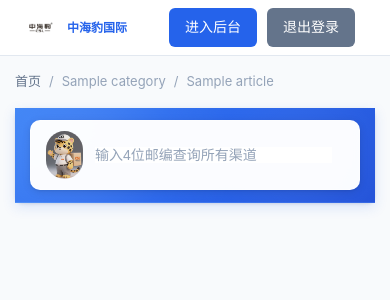
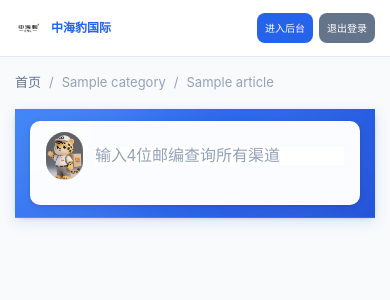
Before and after one commit to 422985573/bjb, a Flask app: page /article/000 in a window 390 px wide. Shown: the top 300 px of the page. Run offline with Flask 3, Linux system fonts and the light colour scheme; the visitor is signed in with stand-in values (Sample User, id 1); tables that the repository leaves empty hold one stand-in row (values such as "Sample post").

Commit message:
feat: improve mobile article and editor interactions

```diff
--- a/static/css/style.css
+++ b/static/css/style.css
@@ -3,6 +3,13 @@
     margin: 0;
     padding: 0;
     box-sizing: border-box;
+}
+
+html {
+    width: 100%;
+    max-width: 100%;
+    overflow-x: hidden;
+    overflow-x: clip;
 }
 
 :root {
@@ -28,6 +35,10 @@
     color: var(--text-dark);
     line-height: 1.6;
     font-size: 14px;
+    width: 100%;
+    max-width: 100%;
+    overflow-x: hidden;
+    overflow-x: clip;
 }
 
 a {
@@ -44,9 +55,10 @@
     background: var(--bg-white);
     border-bottom: 1px solid var(--border);
     padding: 0 20px;
+    padding-top: env(safe-area-inset-top);
     padding-left: max(20px, env(safe-area-inset-left));
     padding-right: max(20px, env(safe-area-inset-right));
-    height: 60px;
+    min-height: calc(60px + env(safe-area-inset-top));
     position: sticky;
     top: 0;
     z-index: 100;
@@ -55,11 +67,12 @@
 .nav-container {
     max-width: var(--container-max);
     margin: 0 auto;
-    height: 100%;
+    min-height: 60px;
     display: flex;
     align-items: center;
     justify-content: space-between;
     padding: 0 20px 0 10px;
+    min-width: 0;
 }
 
 .nav-brand {
@@ -67,6 +80,7 @@
     align-items: center;
     gap: 10px;
     color: var(--text-dark);
+    min-width: 0;
 }
 
 .nav-logo {
@@ -86,6 +100,7 @@
     font-size: 16px;
     font-weight: 600;
     color: var(--primary);
+    min-width: 0;
 }
 
 .nav-admin-btn {
@@ -109,6 +124,8 @@
     display: flex;
     align-items: center;
     gap: 10px;
+    flex-shrink: 0;
+    min-width: 0;
 }
 
 /* 已登录时显示的进入后台按钮 */
@@ -365,6 +394,7 @@
 .search-box {
     display: flex;
     align-items: center;
+    flex-wrap: wrap;
     gap: 12px;
     background: rgba(255, 255, 255, 0.98);
     padding: 10px 11px;
@@ -404,10 +434,10 @@
 }
 
 .search-box input {
-    flex: 1;
+    flex: 1 1 160px;
     border: none;
     outline: none;
-    font-size: 15px;
+    font-size: 16px;
     min-width: 0;
 }
 
@@ -447,9 +477,14 @@
 }
 
 .search-result {
-    font-size: 13px;
+    flex: 1 0 100%;
+    padding-left: 60px;
+    margin-top: 2px;
+    font-size: 14px;
     font-weight: 500;
-    white-space: nowrap;
+    line-height: 1.5;
+    white-space: normal;
+    overflow-wrap: anywhere;
 }
 
 .search-result.success {
@@ -1033,16 +1068,45 @@
 @media (max-width: 768px) {
     .main-nav {
         padding: 0 15px;
-        height: 56px;
+        padding-top: env(safe-area-inset-top);
+        min-height: calc(56px + env(safe-area-inset-top));
     }
 
     .nav-logo {
-        height: 32px;
-        width: 32px;
+        height: 30px;
+        width: 30px;
     }
 
     .nav-title {
-        font-size: 14px;
+        font-size: 13px;
+        overflow: hidden;
+        text-overflow: ellipsis;
+        white-space: nowrap;
+    }
+
+    .nav-container {
+        padding: 0;
+        gap: 10px;
+        min-height: 56px;
+    }
+
+    .nav-brand {
+        flex: 1 1 auto;
+    }
+
+    .nav-actions {
+        gap: 6px;
+    }
+
+    .nav-admin-btn {
+        display: inline-flex;
+        align-items: center;
+        justify-content: center;
+        min-height: 32px;
+        padding: 0 10px;
+        font-size: 11px;
+        border-radius: 9px;
+        white-space: nowrap;
     }
 
     .main-wrapper {
@@ -1135,8 +1199,44 @@
 }
 
 @media (max-width: 480px) {
+    .main-nav {
+        min-height: calc(56px + env(safe-area-inset-top));
+    }
+
+    .nav-container {
+        padding: 0;
+        align-items: center;
+        flex-wrap: nowrap;
+        gap: 8px;
+    }
+
+    .nav-actions {
+        justify-content: flex-end;
+        gap: 6px;
+        flex: 0 0 auto;
+        width: auto;
+    }
+
     .nav-title {
         font-size: 12px;
+    }
+
+    .nav-logo {
+        height: 28px;
+        width: 28px;
+    }
+
+    .nav-brand {
+        gap: 8px;
+        flex: 1 1 auto;
+        min-width: 0;
+    }
+
+    .nav-admin-btn {
+        min-height: 30px;
+        padding: 0 8px;
+        font-size: 10px;
+        border-radius: 8px;
     }
 
     .article-card-meta {
@@ -1158,7 +1258,7 @@
     }
 
     .search-box input {
-        font-size: 14px;
+        font-size: 16px;
     }
 }
 
--- a/static/js/article.js
+++ b/static/js/article.js
@@ -167,6 +167,10 @@
     document.documentElement.style.setProperty('--nav-height', navHeight + 'px');
 }
 
+function shouldUseClonedStickyHeaders() {
+    return true;
+}
+
 function initArticlePage() {
     syncNavHeightVar();
     highlightChannelNames();
@@ -365,6 +369,9 @@
             if (typeof window.globalSearchPostcode === 'function') {
                 window.globalSearchPostcode();
             }
+            if (window.matchMedia('(max-width: 768px)').matches) {
+                panel.removeAttribute('open');
+            }
             syncNavSearchCode();
         });
     }
@@ -399,20 +406,13 @@
             btn.classList.add('active');
             const titleTarget = module.querySelector('.channel-title') || module;
             const tableEl = module.querySelector('.channel-table');
-            const getFirstVisibleDataRow = function() {
-                const rows = Array.from(module.querySelectorAll('.channel-table tbody tr'));
-                return rows.find(function(row) {
-                    if (row.classList.contains('hidden-by-search')) return false;
-                    return row.offsetParent !== null;
-                }) || null;
-            };
             const getTargetTop = function() {
-                // 优先锚定“真实数据起点”（首行），避免只定位到吸顶标题而看不到数据
-                const anchorEl = getFirstVisibleDataRow() || tableEl || titleTarget || module;
+                // 目录跳转优先对齐到表头，确保移动端能同时看到渠道标题和价格表标题行
+                const tableHeadEl = tableEl && tableEl.tHead ? tableEl.tHead : null;
+                const anchorEl = tableHeadEl || tableEl || titleTarget || module;
                 const anchorAbsoluteTop = anchorEl.getBoundingClientRect().top + window.pageYOffset;
                 const navHeight = getCurrentNavHeight();
                 const titleHeight = titleTarget ? titleTarget.offsetHeight : 0;
-                // 注意：目录跳转期间 sticky 克隆表头被抑制，这里不再扣表头高度，避免上滑过冲
                 const visualOffset = navHeight + titleHeight + SCROLL_NUDGE_PX;
                 return Math.max(0, anchorAbsoluteTop - visualOffset);
             };
@@ -623,10 +623,27 @@
     const closeBtn = document.getElementById('imageLightboxClose');
     if (!lightbox || !lightboxImg || !lightboxWrap) return;
 
+    const MIN_SCALE = 1;
+    const MAX_SCALE = 5;
     let scale = 1, translateX = 0, translateY = 0;
-    let lastDist = 0, lastCenterX = 0, lastCenterY = 0;
+    let lastDist = 0;
     let startSingleX = 0, startSingleY = 0, startTx = 0, startTy = 0;
     let rafId = null;
+
+    function clamp(value, min, max) {
+        return Math.min(max, Math.max(min, value));
+    }
+
+    function clampTranslation(nextScale, nextTranslateX, nextTranslateY) {
+        const contentWidth = lightboxWrap.offsetWidth * nextScale;
+        const contentHeight = lightboxWrap.offsetHeight * nextScale;
+        const maxOffsetX = Math.max(0, (contentWidth - window.innerWidth) / 2);
+        const maxOffsetY = Math.max(0, (contentHeight - window.innerHeight) / 2);
+        return {
+            x: clamp(nextTranslateX, -maxOffsetX, maxOffsetX),
+            y: clamp(nextTranslateY, -maxOffsetY, maxOffsetY)
+        };
+    }
 
     function applyTransform() {
         if (rafId !== null) return;
@@ -637,13 +654,13 @@
     }
 
     function resetTransform() {
-        scale = 1;
+        scale = MIN_SCALE;
         translateX = 0;
         translateY = 0;
         lastDist = 0;
         if (rafId !== null) cancelAnimationFrame(rafId);
         rafId = null;
-        lightboxWrap.style.transform = 'translate(0,0) scale(1)';
+        lightboxWrap.style.transform = 'translate(0,0) scale(' + MIN_SCALE + ')';
     }
 
     function openLightbox(src, alt) {
@@ -677,8 +694,6 @@
         if (e.touches.length === 2) {
             const d = Math.hypot(e.touches[1].clientX - e.touches[0].clientX, e.touches[1].clientY - e.touches[0].clientY);
             lastDist = d;
-            lastCenterX = (e.touches[0].clientX + e.touches[1].clientX) / 2;
-            lastCenterY = (e.touches[0].clientY + e.touches[1].clientY) / 2;
         } else if (e.touches.length === 1) {
             startSingleX = e.touches[0].clientX;
             startSingleY = e.touches[0].clientY;
@@ -696,18 +711,28 @@
             const cy = (e.touches[0].clientY + e.touches[1].clientY) / 2;
             const scaleFactor = d / lastDist;
             lastDist = d;
-            const newScale = Math.max(0.5, Math.min(5, scale * scaleFactor));
-            /* 以双指中心为缩放原点：保持双指中心对应的图片点不变 */
-            translateX = cx - (cx - translateX) * (newScale / scale);
-            translateY = cy - (cy - translateY) * (newScale / scale);
+            const currentRect = lightboxWrap.getBoundingClientRect();
+            const currentScale = scale || MIN_SCALE;
+            const pointXInImage = (cx - currentRect.left) / currentScale;
+            const pointYInImage = (cy - currentRect.top) / currentScale;
+            const baseLeft = currentRect.left - translateX;
+            const baseTop = currentRect.top - translateY;
+            const newScale = clamp(scale * scaleFactor, MIN_SCALE, MAX_SCALE);
+            const nextTranslateX = cx - baseLeft - pointXInImage * newScale;
+            const nextTranslateY = cy - baseTop - pointYInImage * newScale;
+            const clamped = clampTranslation(newScale, nextTranslateX, nextTranslateY);
+            translateX = clamped.x;
+            translateY = clamped.y;
             scale = newScale;
-            lastCenterX = cx;
-            lastCenterY = cy;
             applyTransform();
         } else if (e.touches.length === 1) {
             e.preventDefault();
-            translateX = startTx + (e.touches[0].clientX - startSingleX);
-            translateY = startTy + (e.touches[0].clientY - startSingleY);
+            if (scale <= MIN_SCALE) return;
+            const nextTranslateX = startTx + (e.touches[0].clientX - startSingleX);
+            const nextTranslateY = startTy + (e.touches[0].clientY - startSingleY);
+            const clamped = clampTranslation(scale, nextTranslateX, nextTranslateY);
+            translateX = clamped.x;
+            translateY = clamped.y;
             applyTransform();
         }
     }, { passive: false });
@@ -722,6 +747,14 @@
         } else if (e.touches.length === 0) {
             lastDist = 0;
         }
+        if (scale <= MIN_SCALE) {
+            resetTransform();
+            return;
+        }
+        const clamped = clampTranslation(scale, translateX, translateY);
+        translateX = clamped.x;
+        translateY = clamped.y;
+        applyTransform();
     }, { passive: true });
     document.addEventListener('keydown', function(e) {
         if (e.key === 'Escape' && lightbox.classList.contains('active')) closeLightbox();
@@ -771,6 +804,10 @@
 // 动态设置表头的置顶位置，使其紧贴在渠道标题下方
 function setupStickyTableHeaders() {
     destroyStickyTableHeaders();
+    if (!shouldUseClonedStickyHeaders()) {
+        LAST_STICKY_REFRESH = function() {};
+        return;
+    }
 
     const channelModules = Array.from(document.querySelectorAll('.module-channel'));
     const runtime = {
@@ -802,18 +839,17 @@
             const module = record.module;
             const title = record.channelTitle;
             const table = record.table;
-            if (!module || !title || !table || !table.tHead) continue;
+            const wrapper = record.wrapper;
+            if (!module || !title || !table || !table.tHead || !wrapper) continue;
 
             const moduleRect = module.getBoundingClientRect();
             const titleRect = title.getBoundingClientRect();
+            const wrapperRect = wrapper.getBoundingClientRect();
             const stickyTop = navHeight + title.offsetHeight;
-            const isTitleStuck = titleRect.top <= navHeight + 10;
             const isModuleInView = moduleRect.bottom > navHeight && moduleRect.top < window.innerHeight;
-            if (!isTitleStuck || !isModuleInView) continue;
-
-            const tableHeadRect = table.tHead.getBoundingClientRect();
-            const shouldShowSticky = tableHeadRect.top < stickyTop;
-            if (!shouldShowSticky) continue;
+            const isTitleVisibleForSticky = titleRect.bottom > navHeight;
+            const isWithinTableRegion = wrapperRect.top <= stickyTop && wrapperRect.bottom > stickyTop;
+            if (!isModuleInView || !isTitleVisibleForSticky || !isWithinTableRegion) continue;
 
             const titleOffset = titleRect.top - anchorTop;
             if (titleOffset <= 0) {
--- a/templates/article.html
+++ b/templates/article.html
@@ -30,7 +30,7 @@
             <div class="global-postcode-search">
                 <div class="search-box search-box-center">
                     <img src="{{ static_with_version('css/xb.jpg') }}" alt="Search" class="search-icon-img">
-                    <input type="text" id="globalPostcodeInput" placeholder="输入4位邮编查询所有渠道" maxlength="4" oninput="globalSearchPostcodeDebounced()" aria-label="全局邮编搜索">
+                    <input type="text" id="globalPostcodeInput" placeholder="输入4位邮编查询所有渠道" maxlength="4" inputmode="numeric" pattern="[0-9]*" enterkeyhint="search" autocomplete="off" oninput="globalSearchPostcodeDebounced()" aria-label="全局邮编搜索">
                     <button type="button" id="globalSearchClearBtn" class="search-clear-btn" aria-label="清除邮编" title="清除" hidden>×</button>
                     <span id="globalSearchResult" class="search-result" aria-live="polite"></span>
                 </div>
@@ -44,7 +44,9 @@
                         <button type="button" class="cnp-search-clear" id="cnpSearchClearBtn" aria-label="清除搜索邮编" title="清除邮编">×</button>
                     </span>
                     <span class="cnp-hint">点击展开</span>
-                    <span class="cnp-arrow">‹</span>
+                    <span class="cnp-arrow" aria-hidden="true">
+                        <img src="{{ static_with_version('images/icon-chevron.svg') }}" alt="">
+                    </span>
                 </summary>
                 <div class="channel-nav-panel-body">
                     <ul class="channel-nav-list" id="channelNavList"></ul>
@@ -144,7 +146,7 @@
 
                     <div class="postcode-query-box">
                         <span class="query-label">邮编查询：</span>
-                        <input type="text" class="postcode-input" placeholder="输入邮编" maxlength="4" oninput="autoSearchPostcode(this)">
+                        <input type="text" class="postcode-input" placeholder="输入邮编" maxlength="4" inputmode="numeric" pattern="[0-9]*" enterkeyhint="search" autocomplete="off" oninput="autoSearchPostcode(this)">
                         <span class="distance-result"></span>
                     </div>
 
@@ -168,7 +170,9 @@
     </div>
 
     <!-- 右下角一键返回顶部 -->
-    <button type="button" class="back-to-top" id="backToTop" aria-label="返回顶部" title="返回顶部">⬆</button>
+    <button type="button" class="back-to-top" id="backToTop" aria-label="返回顶部" title="返回顶部">
+        <img src="{{ static_with_version('images/icon-back-to-top.svg') }}" alt="" class="back-to-top-icon">
+    </button>
     <div class="postcode-popover" id="postcodePopover" hidden></div>
 
     {% endblock %}
```
Also changed, not shown: other parts of static/css/style.css (+27 -7 lines), static/css/article.css (+48 -16 lines), templates/admin/editor.html (+34 -26 lines), templates/admin/editor_channel.html (+14 -0 lines), static/images/icon-back-to-top.svg (added), static/images/icon-chevron.svg (added), 1 other file.
